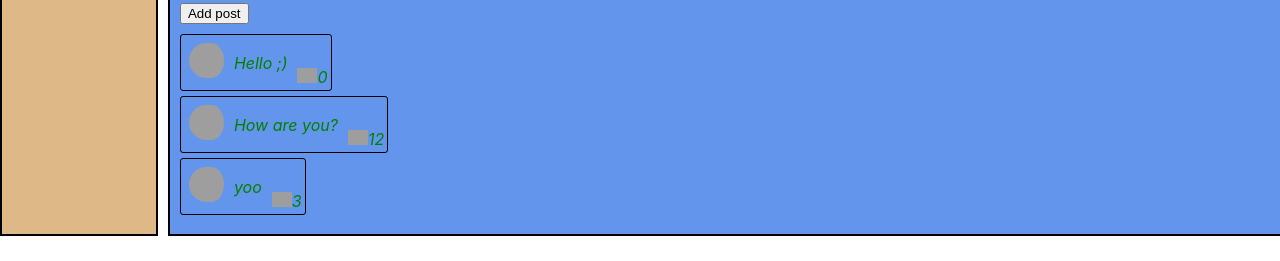
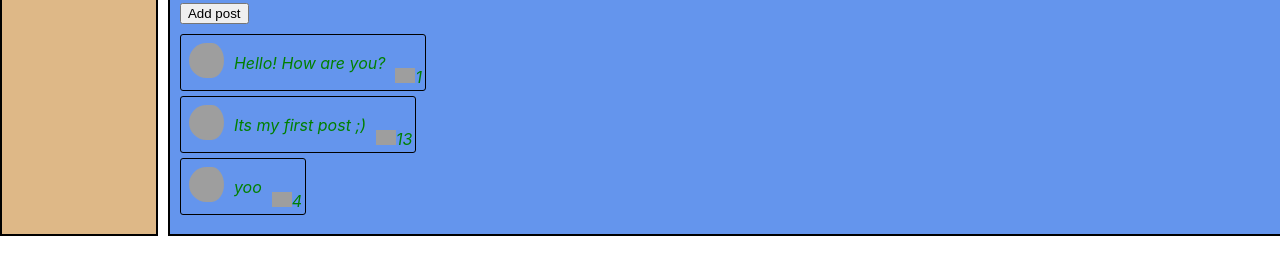
Before and after one commit to Maystrenko-Alex/social-network, a React (Create React App) app: page / in a window 1280 px wide. Shown: the part 508-769 px from the top of the page. Built offline with nearby package versions, Linux system fonts and the light colour scheme; grey boxes are pictures that could not be loaded.

Commit message:
less24 - UI - BLL

```diff
--- a/src/components/Dialogs/Dialogs.tsx
+++ b/src/components/Dialogs/Dialogs.tsx
@@ -4,28 +4,50 @@ import s from './Dialogs.module.css';
 
 type MessagePropsType = {
   message: string
-}
+};
 
 type DialogItemPropsType = {
   id: number
   user: string
-}
+};
+
+type DialogsDataType = {
+  id: number,
+  name: string
+}[];
+
+
 
 export const Dialogs = () => {
+
+  let dialogsData : DialogsDataType = [
+    {id: 1, name: 'Dimych'},
+    {id: 2, name: 'Andrew'},
+    {id: 3, name: 'Sveta'},
+    {id: 4, name: 'Sasha'},
+    {id: 5, name: 'Viktor'},
+    {id: 6, name: 'Valera'}
+  ]
+
+  let messageData = [
+    {id: 1, message: 'Hi'},
+    {id: 2, message: 'How are you?'},
+    {id: 3, message: 'Yooo'},
+  ]
   return (
     <div className={s.dialogs}>
       <div className={s.dialogsItems}>
-        <DialogItem id={1} user='Dimych' />
-        <DialogItem id={2} user='Andrew' />
-        <DialogItem id={3} user='Sveta' />
-        <DialogItem id={4} user='Sasha' />
-        <DialogItem id={5} user='Viktor' />
-        <DialogItem id={6} user='Valera' />
+        <DialogItem id={dialogsData[0].id} user={dialogsData[0].name} />
+        <DialogItem id={dialogsData[1].id} user={dialogsData[1].name} />
+        <DialogItem id={dialogsData[2].id} user={dialogsData[2].name} />
+        <DialogItem id={dialogsData[3].id} user={dialogsData[3].name} />
+        <DialogItem id={dialogsData[4].id} user={dialogsData[4].name} />
+        <DialogItem id={dialogsData[5].id} user={dialogsData[5].name} />
       </div>
       <div className={s.messages}>
-        <Message message='Hi' />
-        <Message message='How are you?' />
-        <Message message='Yooo' />
+        <Message message={messageData[0].message} />
+        <Message message={messageData[1].message} />
+        <Message message={messageData[2].message} />
       </div>
     </div>
   );
--- a/src/components/Profile/MyPosts/MyPosts.tsx
+++ b/src/components/Profile/MyPosts/MyPosts.tsx
@@ -3,6 +3,11 @@ import s from './MyPosts.module.css';
 import Post from './Post/Post';
 
 export const MyPosts = () => {
+  let postsData = [
+    {id: 1, message: 'Hello! How are you?', likesCount: 1},
+    {id: 2, message: 'Its my first post ;)', likesCount: 13},
+    {id: 3, message: 'yoo', likesCount: 4},
+  ]
   return (
     <div className={s.postsBlock}>
       <h3>My posts</h3>
@@ -13,9 +18,9 @@ export const MyPosts = () => {
         <button>Add post</button>
       </div>
       <div className={s.posts}>
-        <Post title='Hello ;)' likesCount={0} />
-        <Post title='How are you?' likesCount={12} />
-        <Post title='yoo' likesCount={3} />
+        <Post title={postsData[0].message} likesCount={postsData[0].likesCount} />
+        <Post title={postsData[1].message} likesCount={postsData[1].likesCount} />
+        <Post title={postsData[2].message} likesCount={postsData[2].likesCount} />
       </div>
     </div>
   );
```
